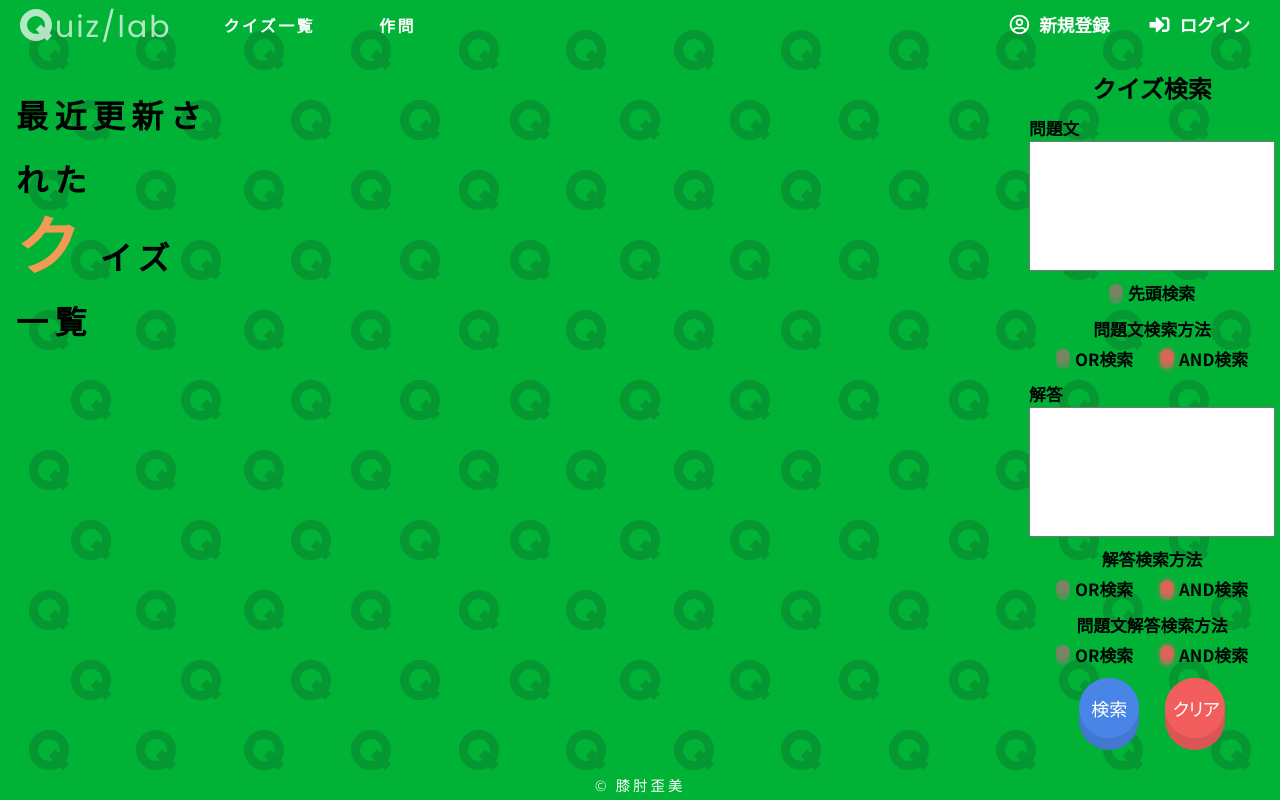
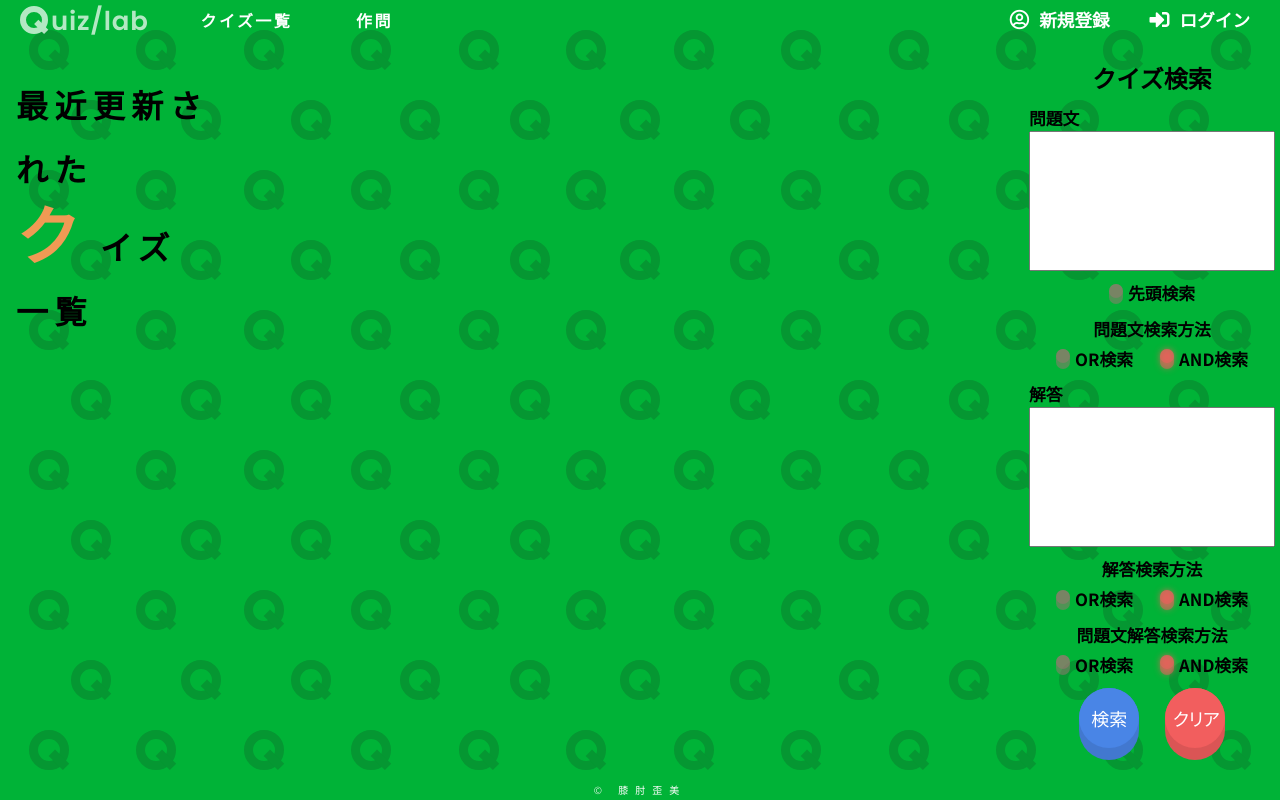
Before and after one commit to morihey-yabusaka/QuizSlashLab, a Django app: page /quiz/list in a window 1280 px wide. Run offline with Django 4.2, Linux system fonts and the light colour scheme; data that the repository does not hold is empty; parts of the project's set-up code (start-up, migrations or seed data) failed here and were passed over.

Commit message:
update design

```diff
--- a/app/static/css/style.css
+++ b/app/static/css/style.css
@@ -30,8 +30,8 @@ button {
   --orange-rgb: 240, 154, 84;
   --red-rgb: 242, 94, 94;
   --blue-rgb: 73, 133, 230;
-  --header-height: 50px;
-  --footer-height: 30px;
+  --header-height: 40px;
+  --footer-height: 20px;
 }
 
 html {
@@ -270,20 +270,21 @@ header .logo {
   height: 100%;
   padding: 0 20px;
   color: #fff;
-  font-size: 30px;
+  font-size: 26px;
+  font-weight: 600;
   font-family: "Poppins", sans-serif;
-  letter-spacing: 2px;
+  letter-spacing: 0.03em;
   transition: 0.2s;
 }
 header .logo .icon {
   --color: #fff;
-  --size: 32px;
+  --size: 28px;
 }
 header .logo .text {
   display: flex;
-  align-items: flex-end;
+  align-items: baseline;
   margin-left: 3px;
-  height: 100%;
+  height: 90%;
 }
 header .logo:hover {
   opacity: 0.7;
@@ -390,8 +391,9 @@ footer {
   width: 100%;
   height: var(--footer-height);
   align-self: flex-end;
-  font-size: 0.9rem;
-  letter-spacing: 3px;
+  font-size: 10px;
+  line-height: var(--footer-height);
+  letter-spacing: 0.7em;
   font-weight: 300;
   color: #fff;
   background-color: transparent;
--- a/app/static/scss/_root.scss
+++ b/app/static/scss/_root.scss
@@ -14,8 +14,8 @@
   --orange-rgb: 240, 154, 84;
   --red-rgb: 242, 94, 94;
   --blue-rgb: 73, 133, 230;
-  --header-height: 50px;
-  --footer-height: 30px;
+  --header-height: 40px;
+  --footer-height: 20px;
 }
 
 html {
--- a/app/static/scss/comp/_footer.scss
+++ b/app/static/scss/comp/_footer.scss
@@ -5,8 +5,9 @@ footer {
   width: 100%;
   height: var(--footer-height);
   align-self: flex-end;
-  font-size: 0.9rem;
-  letter-spacing: 3px;
+  font-size: 10px;
+  line-height: var(--footer-height);
+  letter-spacing: .7em;
   font-weight: 300;
   color: #fff;
   background-color: transparent;
--- a/app/static/scss/comp/_header.scss
+++ b/app/static/scss/comp/_header.scss
@@ -13,20 +13,21 @@ header {
     height: 100%;
     padding: 0 20px;
     color: #fff;
-    font-size: 30px;
+    font-size: 26px;
+    font-weight: 600;
     font-family: 'Poppins', sans-serif;
-    letter-spacing: 2px;
+    letter-spacing: 0.03em;
     transition: .2s;
 
     .icon {
       --color: #fff;
-      --size: 32px;
+      --size: 28px;
     }
     .text {
       display: flex;
-      align-items: flex-end;
+      align-items: baseline;
       margin-left: 3px;
-      height: 100%;
+      height: 90%;
     }
 
     &:hover {
--- a/app/static/scss/quiz/_detail.scss
+++ b/app/static/scss/quiz/_detail.scss
@@ -68,7 +68,7 @@
           width: 95%;
           background: #fff;
           border-radius: 10px;
-          z-index: 2;
+          z-index: 3;
 
           .text {
             display: flex;
@@ -98,13 +98,14 @@
                 right: 0;
                 width: max-content;
                 padding: 1em 2em;
-                background: #fffc;
+                background: #fffa;
                 opacity: 0;
                 visibility: hidden;
                 transition: .2s;
                 z-index: 1;
                 font-size: 1rem;
-                box-shadow: 0 0 50px -35px var(--green);
+                box-shadow: 0 0 30px -15px rgba(var(--green-rgb), .5);
+                border-radius: 10px;
 
                 &:hover {
                   background: #fff;
@@ -113,7 +114,10 @@
                 * {
                   font-size: 1rem;
                   font-weight: 300;
-                  padding: .2em 0;
+
+                  &:not(:first-child) {
+                    margin-top: .2em;
+                  }
                 }
 
                 a {
@@ -141,7 +145,7 @@
           }
 
           .btn {
-            --color1: var(--green-dark);
+            --color1: var(--green);
           }
         }
 
--- a/app/static/scss/users/_form.scss
+++ b/app/static/scss/users/_form.scss
@@ -4,13 +4,16 @@
       display: flex;
       align-items: center;
       justify-content: center;
+      overflow-y: scroll;
+      min-height: calc(100% - var(--header-height) - var(--footer-height));
+      height: fit-content;
 
       .form {
         width: 350px;
         padding: 20px;
         background: #fff;
-        border-radius: 5px;
-        box-shadow: 0 0 20px 5px rgba(var(--green-rgb), .2);
+        border-radius: 10px;
+        box-shadow: 0 0 50px -35px #000;
 
         .title {
           margin-bottom: 10px;
@@ -131,7 +134,7 @@
           }
 
           .form_buttons {
-            margin-top: 50px;
+            margin-top: 30px;
 
             button {
               cursor: pointer;
--- a/app/templates/quiz/list.html
+++ b/app/templates/quiz/list.html
@@ -24,8 +24,8 @@
           {{ quiz.question }}
         </a>
         <div class="foot">
-          {% include 'quiz/goodquiz.html' with quiz=quiz %}
-          {% include 'quiz/betamon.html' with quiz=quiz %}
+          {% include 'quiz/goodquiz.html' with quiz=quiz cnt=True %}
+          {% include 'quiz/betamon.html' with quiz=quiz cnt=True %}
           <a href="{% url 'app:userpage' quiz.author %}" class="author">
             <i class="fas fa-user"></i>
             {{ quiz.author }}
```
Also changed, not shown: other parts of app/static/css/style.css (+16 -8 lines), 1 other file.
